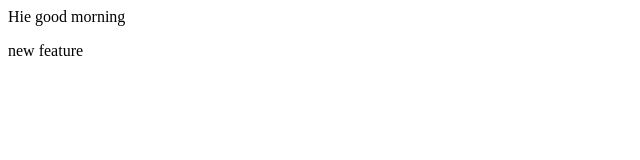
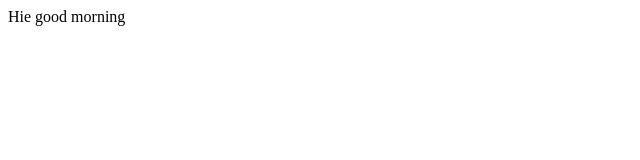
Before and after one commit to ajinkya-flutter24/localrepo, a plain HTML site: page index.html in a window 1280 px wide. Shown: the full height of the page, 0-640 px from the left. Drawn offline with Linux system fonts and the light colour scheme.

```diff
--- a/index.html
+++ b/index.html
@@ -1,2 +1 @@
 <P>Hie good morning</P>
-<P>new feature</P>
```
